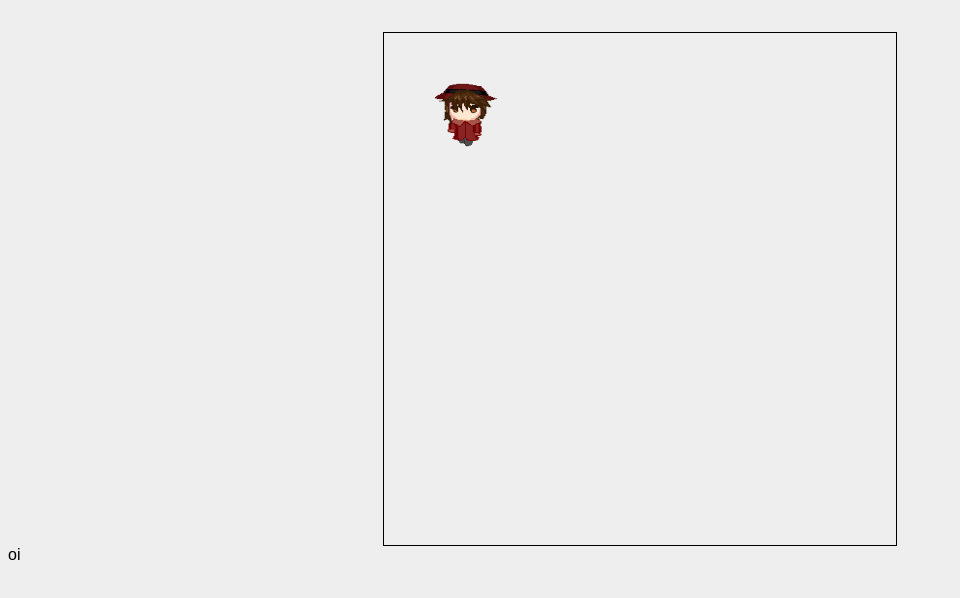
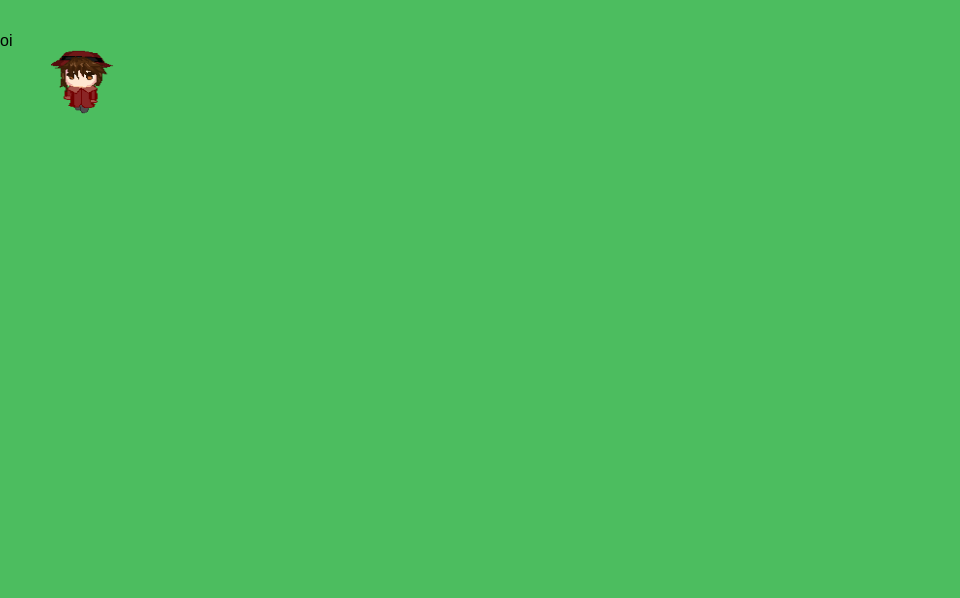
Before and after one commit to ThiTarantino/meu-jogo-2d, a React (Vite) app: page / in a window 1280 px wide. Shown: the top 598 px of the page, without its empty margins (0-960 px from the left). Built offline with nearby package versions, Linux system fonts and the light colour scheme.

Commit message:
grama verde

```diff
--- a/src/App.tsx
+++ b/src/App.tsx
@@ -14,7 +14,7 @@
     const context = canvas?.getContext('2d');
     if (!canvas || !context) return;
 
-    const speed = 5; // Velocidade do movimento
+    const speed = 10; // Velocidade do movimento
 
     // Estado para controlar as teclas pressionadas
     const keys = {
@@ -117,7 +117,24 @@
 
   return (
     <div style={{ display: 'flex', justifyContent: 'center', marginTop: '2rem' }}>
-      <canvas ref={canvasRef} width={512} height={512} style={{ border: '1px solid black' }} />
+      <canvas
+  ref={canvasRef}
+  width={window.innerWidth}
+  height={window.innerHeight}
+  style={{
+    position: 'fixed',
+    top: 0,
+    left: 0,
+    width: '100vw',
+    height: '100vh',
+    border: 'none',
+    margin: 0,
+    padding: 0,
+    display: 'block',
+    zIndex: 0,
+  }}
+/>
+
     </div>
   );
 }
--- a/src/index.css
+++ b/src/index.css
@@ -1,9 +1,11 @@
-body {
+html, body {
 
-  margin: 100;
-  padding: 100;
-  background-color: #eee;
+  margin: 0;
+  padding: 0;
+  background-color: #4cbd5f;
   font-family: sans-serif;
+  overflow: hidden; /* remove a barra de rolagem */
+  height: 100%;
 }
 .teste{
   position: absolute;
```
